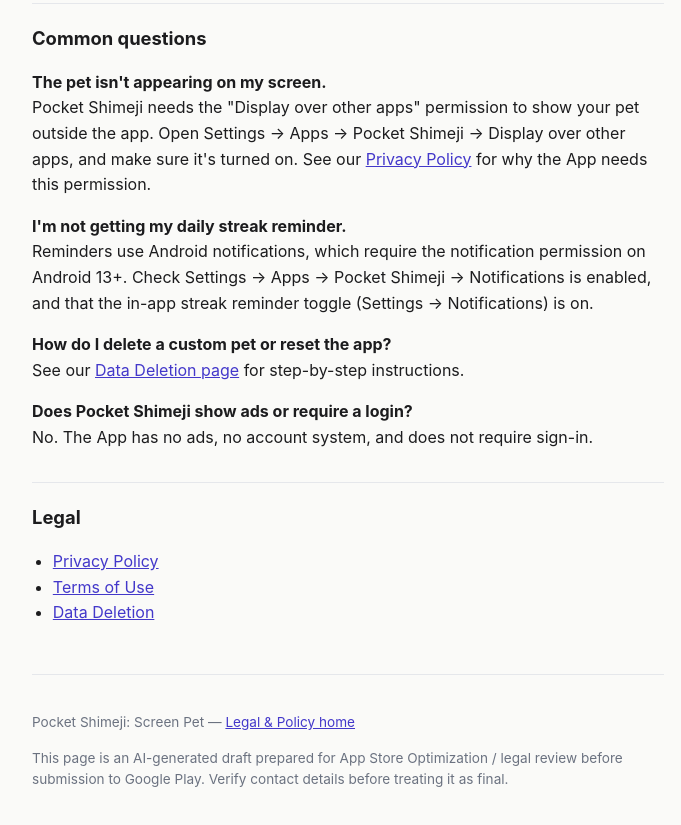
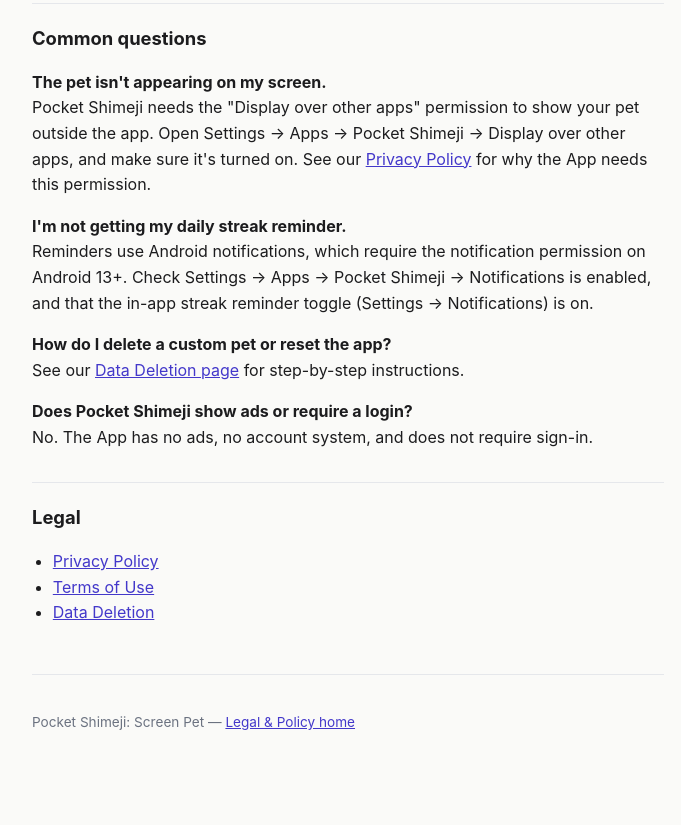
Before and after one commit to doanthai/hongkhong, a plain HTML site: page apps/pocket-shimeji/support/index.html in a window 1280 px wide. Shown: the part 518-1343 px from the top of the page, without its empty margins (292-973 px from the left). Drawn offline with Linux system fonts and the light colour scheme.

Commit message:
legal(pocket-shimeji): support

```diff
--- a/apps/pocket-shimeji/support/index.html
+++ b/apps/pocket-shimeji/support/index.html
@@ -79,9 +79,7 @@
 
   <footer>
     <p>Pocket Shimeji: Screen Pet — <a href="../">Legal &amp; Policy home</a></p>
-    <p>This page is an AI-generated draft prepared for App Store Optimization / legal review before submission
-    to Google Play. Verify contact details before treating it as final.</p>
-  </footer>
+</footer>
 </div>
 </body>
 </html>
```
